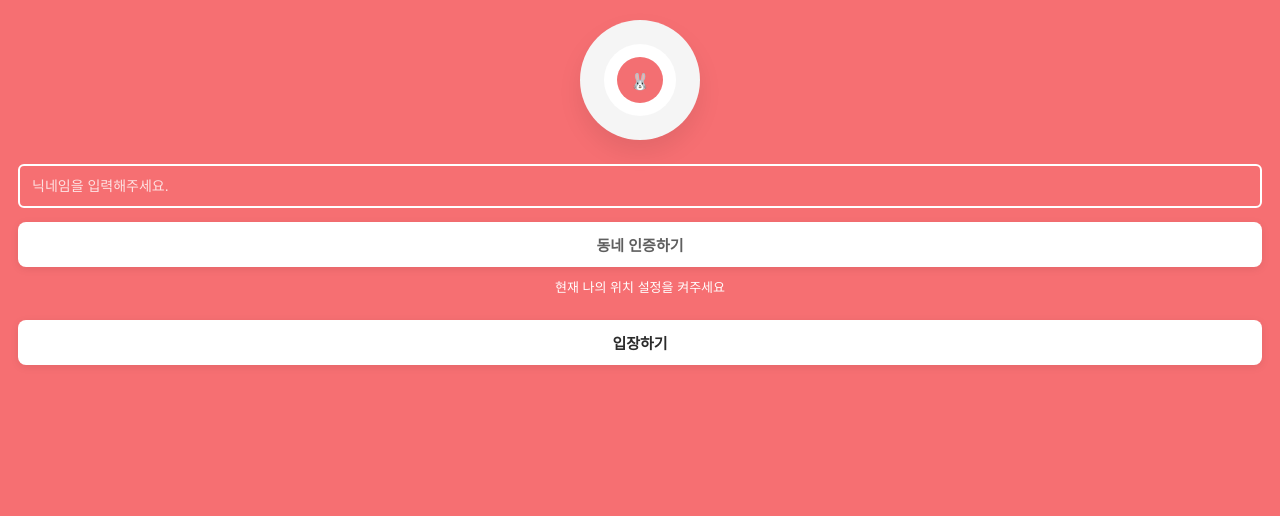
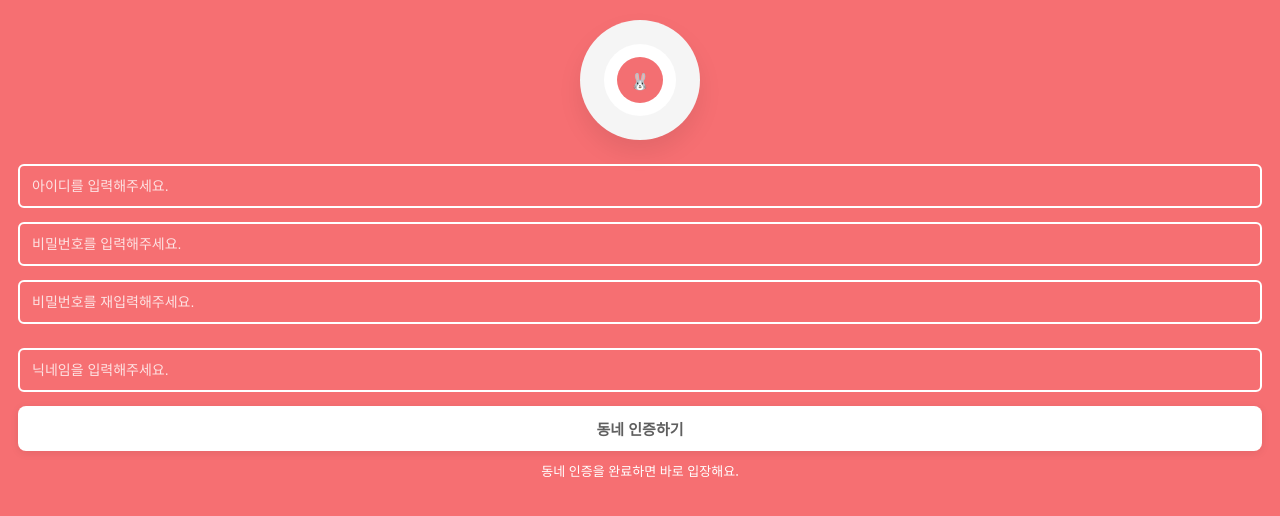
Before and after one commit to AsyncNomad/nolzaGo-front, a React (Vite) app: page /signup in a window 1280 px wide. Shown: the top 516 px of the page. Built offline with nearby package versions, Linux system fonts and the light colour scheme; no server answers.

Commit message:
Add Signup Page

```diff
--- a/src/screens/LocationConfirmScreen.jsx
+++ b/src/screens/LocationConfirmScreen.jsx
@@ -1,7 +1,6 @@
 import React from 'react';
 import { useNavigate } from 'react-router-dom';
-import { LocationIcon } from '../assets/icons';
-import BottomNav from '../components/BottomNav';
+import { BackIcon, LocationIcon } from '../assets/icons';
 
 const LocationConfirmScreen = () => {
   const navigate = useNavigate();
@@ -9,6 +8,19 @@ const LocationConfirmScreen = () => {
   return (
     <div className="mobile-shell light-panel" style={{ display: 'flex', flexDirection: 'column' }}>
       <div style={{ padding: '12px 16px', display: 'flex', alignItems: 'center', gap: 8 }}>
+        <button
+          onClick={() => navigate(-1)}
+          style={{
+            border: 'none',
+            background: 'transparent',
+            padding: 4,
+            cursor: 'pointer',
+            marginRight: 4,
+          }}
+          aria-label="뒤로가기"
+        >
+          <BackIcon size={22} color="#2b2b2b" />
+        </button>
         <span style={{ fontSize: 13, color: '#a6a6a6', fontWeight: 700 }}>동네 인증 페이지</span>
       </div>
       <div className="map-panel" style={{ flex: 1, margin: '0 14px', borderRadius: 18 }}>
@@ -43,7 +55,7 @@ const LocationConfirmScreen = () => {
             fontWeight: 800,
           }}
         >
-          유성구 온천2동으로 설정할까요?
+          유성구 온천2동으로 설정할게요.
         </div>
         <button
           className="button"
@@ -58,7 +70,6 @@ const LocationConfirmScreen = () => {
           좋아요!
         </button>
       </div>
-      <BottomNav />
     </div>
   );
 };
--- a/src/screens/SignupScreen.jsx
+++ b/src/screens/SignupScreen.jsx
@@ -29,11 +29,11 @@ const SignupScreen = () => {
               placeItems: 'center',
               position: 'relative',
             }}
-          >
-            <div
-              style={{
-                width: 46,
-                height: 46,
+        >
+          <div
+            style={{
+              width: 46,
+              height: 46,
                 borderRadius: '50%',
                 background: '#f36f72',
                 display: 'grid',
@@ -46,6 +46,9 @@ const SignupScreen = () => {
             </div>
           </div>
         </div>
+        <input className="input" placeholder="아이디를 입력해주세요." style={{ marginTop: 10 }} />
+        <input className="input" placeholder="비밀번호를 입력해주세요." type="password" />
+        <input className="input" placeholder="비밀번호를 재입력해주세요." type="password" />
         <input className="input" placeholder="닉네임을 입력해주세요." style={{ marginTop: 10 }} />
         <button
           className="button white"
@@ -54,10 +57,7 @@ const SignupScreen = () => {
         >
           동네 인증하기
         </button>
-        <div style={{ textAlign: 'center', fontSize: 13, marginTop: -4 }}>현재 나의 위치 설정을 켜주세요</div>
-        <button className="button white" style={{ marginTop: 10 }} onClick={() => navigate('/home')}>
-          입장하기
-        </button>
+        <div style={{ textAlign: 'center', fontSize: 13, marginTop: -4 }}>동네 인증을 완료하면 바로 입장해요.</div>
       </div>
     </div>
   );
```
